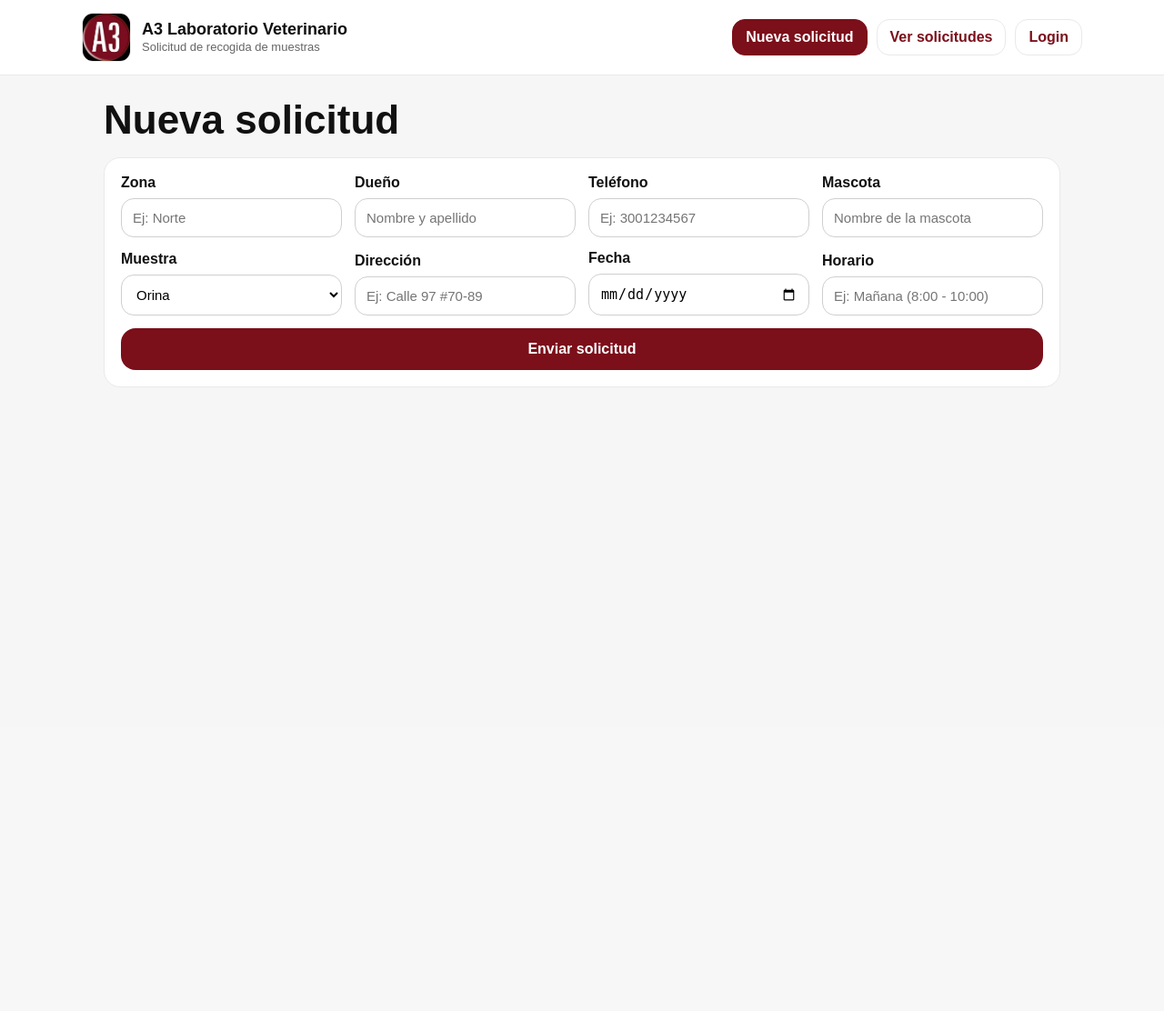
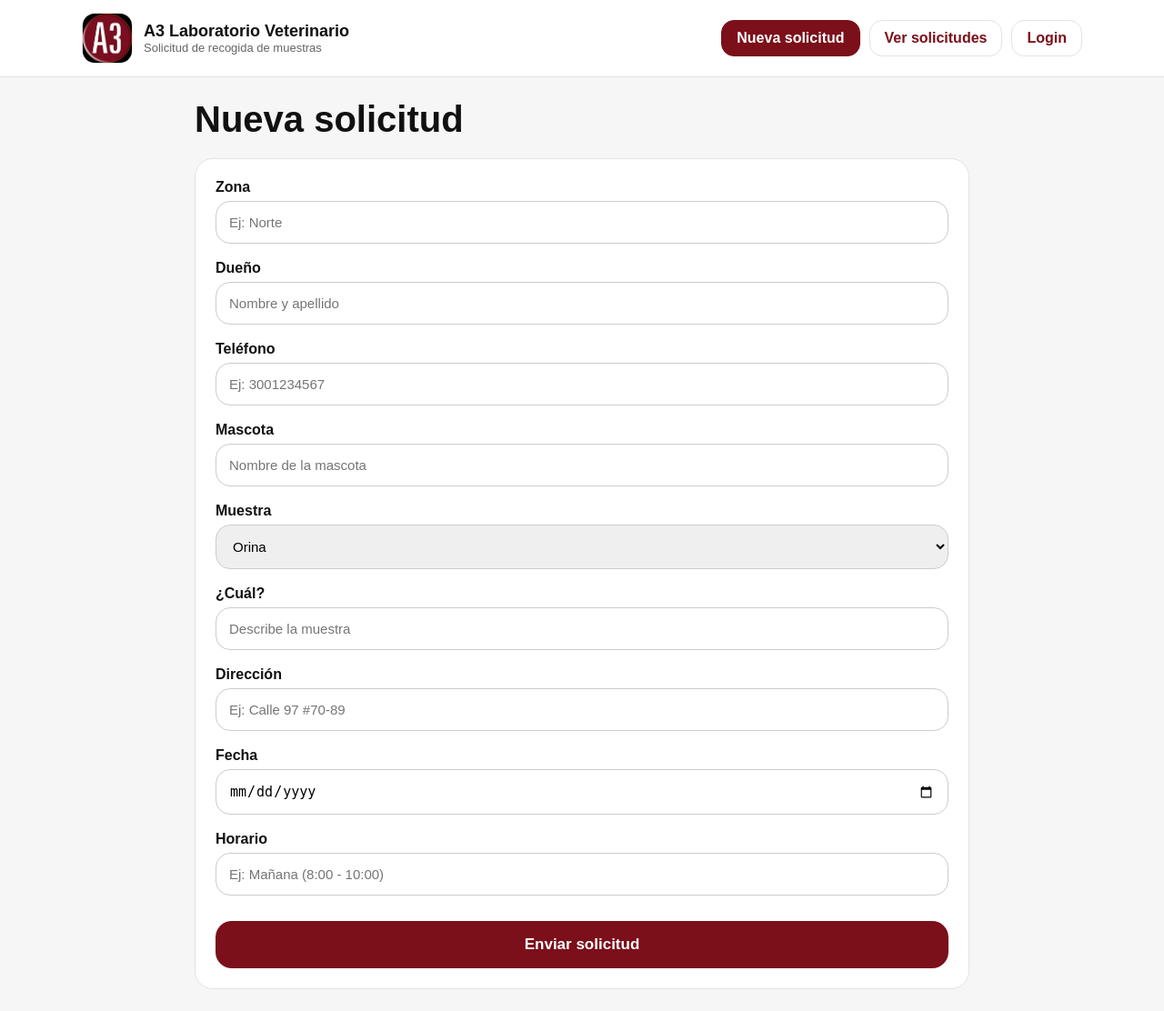
Before and after one commit to daniellascano811/laboratorio-veterinario, a Flask app: page / in a window 1280 px wide. Shown: the whole page at 91% size. Before the commit the page ends 426 px from the top, so only its background shows below. Run offline with Flask 3, Linux system fonts and the light colour scheme; some libraries are stand-ins or nearby versions.

Commit message:
Fix: vertical form layout final

```diff
--- a/static/styles.css
+++ b/static/styles.css
@@ -5,34 +5,41 @@
   --card:#ffffff;
   --text:#111;
   --muted:#666;
-  --border:#e9e9e9;
+  --border:#e3e3e3;
 }
 
-*{ box-sizing:border-box; }
+*{
+  box-sizing:border-box;
+}
 
 body{
   margin:0;
-  font-family: Arial, sans-serif;
+  font-family: Arial, Helvetica, sans-serif;
   background: var(--bg);
   color: var(--text);
 }
 
+/* =========================
+   CONTENEDOR
+========================= */
 .container{
+  max-width: 900px;
+  margin: 0 auto;
   padding: 24px;
-  max-width: 1100px;
-  margin: 0 auto;
 }
 
 h1{
-  margin: 0 0 16px 0;
-  font-size: 44px;
+  font-size: 40px;
+  margin: 0 0 20px 0;
 }
 
-/* NAVBAR */
+/* =========================
+   NAVBAR
+========================= */
 .navbar{
   background: var(--card);
   border-bottom: 1px solid var(--border);
-  padding: 14px 18px;
+  padding: 14px 20px;
 }
 
 .navbar-inner{
@@ -41,190 +48,177 @@ h1{
   display:flex;
   align-items:center;
   justify-content:space-between;
-  gap: 14px;
+  gap:16px;
 }
 
 .brand{
   display:flex;
   align-items:center;
-  gap: 12px;
-  min-width: 240px;
+  gap:12px;
 }
 
 .brand img{
-  width: 54px;
-  height: 54px;
-  border-radius: 12px;
-  object-fit: cover;
-  border: 1px solid var(--border);
+  width:56px;
+  height:56px;
+  border-radius:14px;
+  object-fit:cover;
+  border:1px solid var(--border);
 }
 
 .brand-title{
   display:flex;
   flex-direction:column;
-  line-height:1.1;
 }
 
 .brand-title strong{
-  font-size: 18px;
+  font-size:18px;
 }
 
 .brand-title span{
-  font-size: 13px;
-  color: var(--muted);
-  margin-top: 2px;
+  font-size:13px;
+  color:var(--muted);
 }
 
-/* botones nav */
 .nav{
   display:flex;
-  align-items:center;
-  gap: 10px;
-  flex-wrap: wrap;
-  justify-content:flex-end;
+  gap:10px;
 }
 
 .nav-btn{
   text-decoration:none;
-  padding: 10px 14px;
-  border-radius: 14px;
-  font-weight: 800;
-  border: 1px solid var(--border);
-  color: var(--vino);
-  background: #fff;
+  padding:10px 16px;
+  border-radius:14px;
+  font-weight:800;
+  border:1px solid var(--border);
+  background:#fff;
+  color:var(--vino);
 }
 
 .nav-btn:hover{
-  background:#f3f3f3;
+  background:#f2f2f2;
 }
 
 .nav-btn.active{
-  background: var(--vino);
+  background:var(--vino);
   color:#fff;
-  border-color: var(--vino);
+  border-color:var(--vino);
 }
 
-.nav-btn.active:hover{
-  background: var(--vino-dark);
+/* =========================
+   CARD
+========================= */
+.card{
+  background: var(--card);
+  border:1px solid var(--border);
+  border-radius:20px;
+  padding:22px;
 }
 
-/* CARD */
-.card{
-  background: var(--card);
-  border: 1px solid var(--border);
-  border-radius: 18px;
-  padding: 18px;
-}
-
-/* GRID form */
+/* =========================
+   FORMULARIO VERTICAL
+========================= */
 .grid{
-  display:grid;
-  grid-template-columns: repeat(4, minmax(160px, 1fr));
-  gap: 14px;
-  align-items:end;
-}
-
-.grid-2{
-  grid-template-columns: repeat(2, minmax(220px, 1fr));
+  display:flex;
+  flex-direction:column;
+  gap:18px;
 }
 
 label{
   display:flex;
   flex-direction:column;
-  gap: 8px;
-  font-weight: 800;
+  gap:6px;
+  font-weight:800;
 }
 
-input, select{
-  padding: 12px 12px;
-  border: 1px solid #cfcfcf;
-  border-radius: 14px;
-  font-size: 15px;
-  background:#fff;
+input,
+select{
+  width:100%;
+  padding:14px;
+  border-radius:16px;
+  border:1px solid #ccc;
+  font-size:15px;
 }
 
-.select{
-  appearance:auto;
+input:focus,
+select:focus{
+  outline:none;
+  border-color:var(--vino);
 }
 
-.hidden{
-  display:none;
-}
-
+/* =========================
+   BOTÓN
+========================= */
 .btn-primary{
-  grid-column: 1 / -1;
-  padding: 14px 16px;
-  background: var(--vino);
+  margin-top:10px;
+  width:100%;
+  padding:16px;
+  background:var(--vino);
   color:#fff;
-  border: 0;
-  border-radius: 16px;
-  font-weight: 900;
-  font-size: 16px;
-  cursor: pointer;
+  border:0;
+  border-radius:18px;
+  font-size:17px;
+  font-weight:900;
+  cursor:pointer;
 }
 
 .btn-primary:hover{
-  background: var(--vino-dark);
+  background:var(--vino-dark);
 }
 
-/* tabla */
+/* =========================
+   TABLA
+========================= */
 .table-wrap{
+  margin-top:16px;
+  background:var(--card);
+  border:1px solid var(--border);
+  border-radius:18px;
   overflow:auto;
-  background: var(--card);
-  border: 1px solid var(--border);
-  border-radius: 18px;
-  padding: 12px;
 }
 
 table{
   width:100%;
-  border-collapse: collapse;
+  border-collapse:collapse;
 }
 
 th, td{
-  padding: 10px;
-  border-bottom: 1px solid #f0f0f0;
+  padding:12px;
+  border-bottom:1px solid #eee;
   text-align:left;
+  font-size:14px;
   white-space:nowrap;
-  font-size: 14px;
 }
 
 th{
-  color:#333;
-  font-weight: 900;
+  font-weight:900;
 }
 
 .badge{
   display:inline-block;
-  padding: 6px 10px;
-  border-radius: 999px;
-  font-weight: 900;
-  font-size: 12px;
+  padding:6px 12px;
+  border-radius:999px;
   background:#f3e6e8;
-  color: var(--vino);
+  color:var(--vino);
+  font-weight:900;
+  font-size:12px;
 }
 
-.error{
-  grid-column: 1 / -1;
-  color: #b00020;
-  font-weight: 800;
-  margin: 0;
+/* =========================
+   RESPONSIVE
+========================= */
+@media (max-width: 768px){
+  h1{
+    font-size:32px;
+  }
+
+  .navbar-inner{
+    flex-direction:column;
+    align-items:flex-start;
+  }
+
+  .nav{
+    width:100%;
+    justify-content:flex-start;
+    flex-wrap:wrap;
+  }
 }
-
-.muted{
-  color: var(--muted);
-}
-
-/* responsive */
-@media (max-width: 980px){
-  .grid{ grid-template-columns: repeat(2, minmax(160px, 1fr)); }
-  h1{ font-size: 40px; }
-}
-@media (max-width: 560px){
-  .navbar-inner{ flex-direction:column; align-items:flex-start; }
-  .brand{ min-width:auto; }
-  .nav{ width:100%; justify-content:flex-start; }
-  .grid{ grid-template-columns: 1fr; }
-  .grid-2{ grid-template-columns: 1fr; }
-  h1{ font-size: 34px; }
-}
```
